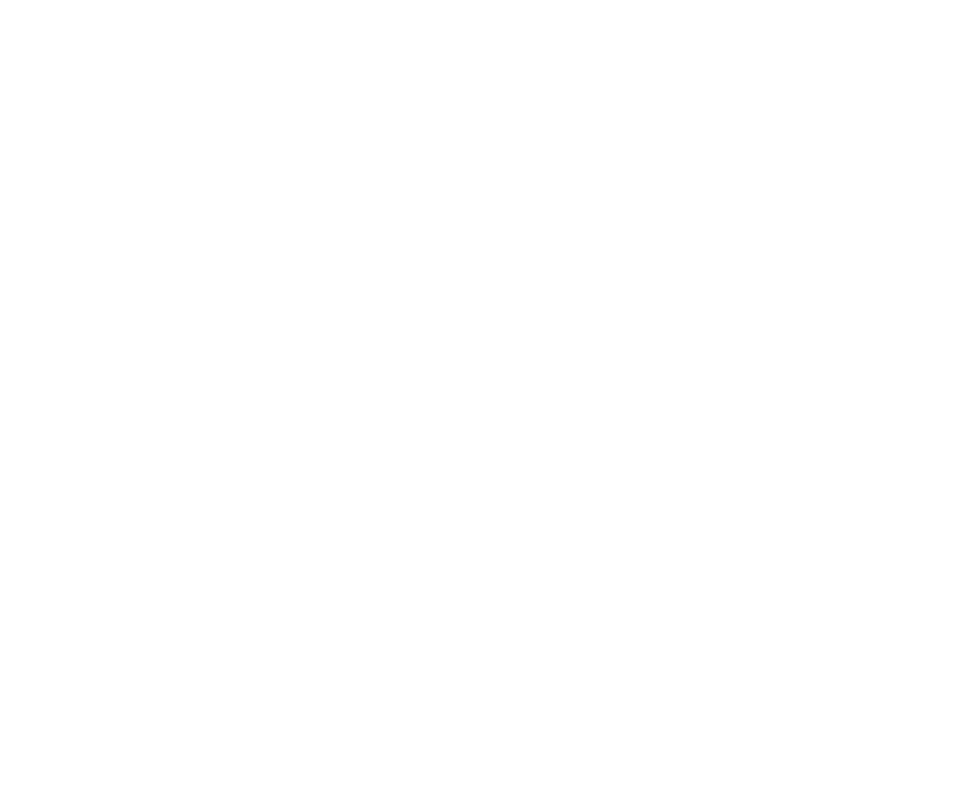
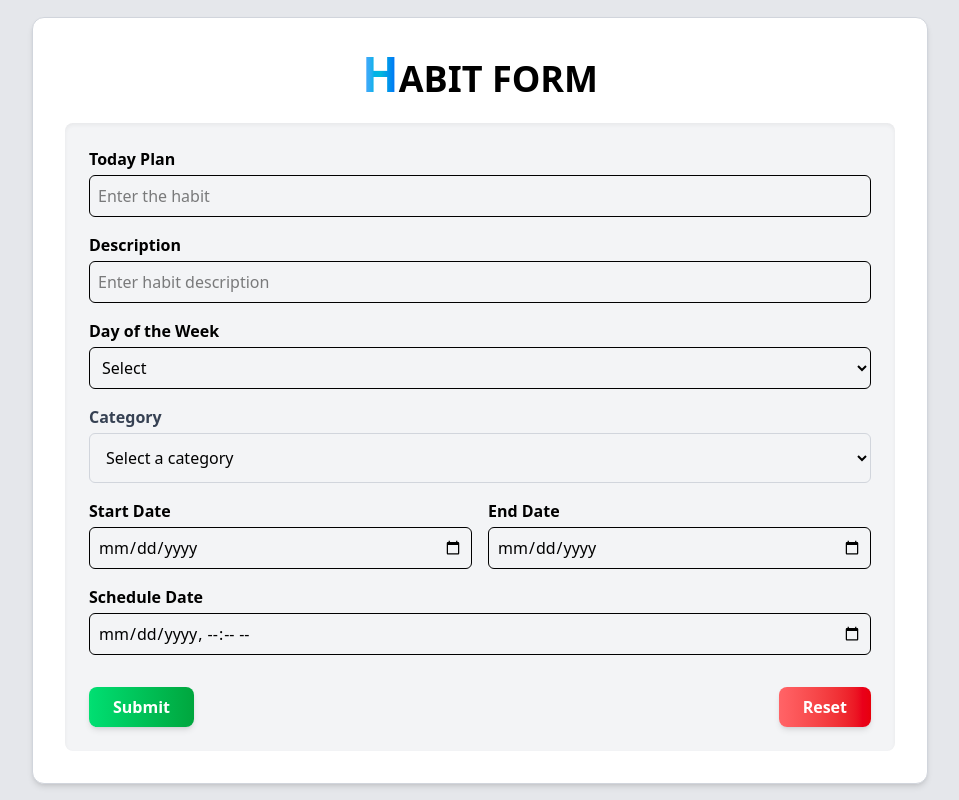
Before and after one commit to alcognerd/Habit_Tracker, a React (Vite) app in the folder client/: page / in a window 1280 px wide. Shown: the whole page, without its empty margins (160-1119 px from the left). Built offline with nearby package versions, Linux system fonts and the light colour scheme.

Commit message:
add new component habit form first step

```diff
--- a/client/src/App.jsx
+++ b/client/src/App.jsx
@@ -1,8 +1,12 @@
 import Calender from "./components/Calender";
+import Habitform from "./components/Habitform";
+
 const App = () => {
   return (
     <div className="">
       <Calender/>
+      <Habitform/>
+
     </div>
   );
 };
--- /dev/null
+++ b/client/src/components/Habitform.css
@@ -0,0 +1,11 @@
+/* Habitform.css */
+@keyframes shake {
+  0%, 100% { transform: translateX(0); }
+  25% { transform: translateX(-5px); }
+  50% { transform: translateX(5px); }
+  75% { transform: translateX(-5px); }
+}
+
+.shake {
+  animation: shake 0.4s ease-in-out;
+}
--- a/client/src/components/Habitform.jsx
+++ b/client/src/components/Habitform.jsx
@@ -1,7 +1,130 @@
-import React from 'react'
+import React, { useState } from 'react';
+import './Habitform.css'; // Custom CSS for shake animation
 
 export const Habitform = () => {
+  const [form, setForm] = useState({
+    plan: '',
+    description: '',
+    day: '',
+    category: '',
+    startDate: '',
+    endDate: '',
+    schedule: ''
+  });
+
+  const [shake, setShake] = useState(false);
+
+  const handleChange = (e) => {
+    setForm({ ...form, [e.target.name]: e.target.value });
+  };
+
+  const handleSubmit = (e) => {
+    e.preventDefault();
+
+    const hasEmpty = Object.values(form).some((value) => value === '');
+    if (hasEmpty) {
+      setShake(true);
+      setTimeout(() => setShake(false), 500); // Reset shake after animation
+    } else {
+      alert('Form Submitted Successfully!');
+      // Add your submit logic here
+    }
+  };
+
   return (
-    <div>Habitform</div>
-  )
-}
+    <div className="min-h-screen flex items-center justify-center bg-gray-200 px-4">
+      <div className="bg-white border border-gray-300 rounded-xl p-8 w-full max-w-4xl shadow-md">
+        <h2 className="text-4xl font-extrabold text-center mb-6">
+          <span className="text-5xl text-transparent bg-clip-text bg-gradient-to-r from-blue-400 via-cyan-500 to-blue-600">H</span>
+          ABIT FORM
+        </h2>
+
+        <form onSubmit={handleSubmit}>
+          <div className="bg-gray-100 p-6 rounded-lg shadow-inner space-y-4">
+            <div>
+              <label className="block font-semibold mb-1">Today Plan</label>
+              <input type="text" name="plan" value={form.plan} onChange={handleChange} placeholder="Enter the habit" className="w-full p-2 border rounded-md" />
+            </div>
+
+            <div>
+              <label className="block font-semibold mb-1">Description</label>
+              <input type="text" name="description" value={form.description} onChange={handleChange} placeholder="Enter habit description" className="w-full p-2 border rounded-md" />
+            </div>
+
+            <div>
+              <label className="block font-semibold mb-1">Day of the Week</label>
+              <select name="day" value={form.day} onChange={handleChange} className="w-full p-2 border rounded-md">
+                <option value="">Select</option>
+                <option>Monday</option>
+                <option>Tuesday</option>
+                <option>Wednesday</option>
+                <option>Thursday</option>
+                <option>Friday</option>
+                <option>Saturday</option>
+                <option>Sunday</option>
+              </select>
+            </div>
+
+            <div>
+              <label className="block font-semibold mb-1 text-gray-700">Category</label>
+              <select name="category" value={form.category} onChange={handleChange} className="w-full p-3 border border-gray-300 rounded-md focus:outline-none focus:ring-2 focus:ring-blue-400">
+                <option value="">Select a category</option>
+                <option>Health</option>
+                <option>Running</option>
+                <option>Study</option>
+                <option>Meditation</option>
+                <option>Fitness</option>
+                <option>Reading</option>
+                <option>Custom</option>
+              </select>
+            </div>
+
+            <div className="grid grid-cols-1 md:grid-cols-2 gap-4">
+              <div>
+                <label className="block font-semibold mb-1">Start Date</label>
+                <input type="date" name="startDate" value={form.startDate} onChange={handleChange} className="w-full p-2 border rounded-md" />
+              </div>
+              <div>
+                <label className="block font-semibold mb-1">End Date</label>
+                <input type="date" name="endDate" value={form.endDate} onChange={handleChange} className="w-full p-2 border rounded-md" />
+              </div>
+            </div>
+
+            <div>
+              <label className="block font-semibold mb-1">Schedule Date</label>
+              <input type="datetime-local" name="schedule" value={form.schedule} onChange={handleChange} className="w-full p-2 border rounded-md" />
+            </div>
+
+            <div className="flex justify-between pt-4">
+              <button
+                type="submit"
+                className={`${
+                  shake ? 'shake' : ''
+                } bg-gradient-to-r from-green-400 to-green-600 text-white px-6 py-2 rounded-lg shadow-md hover:shadow-lg transition duration-200 font-semibold`}
+              >
+                Submit
+              </button>
+              <button
+                type="reset"
+                className="bg-gradient-to-r from-red-400 to-red-600 text-white px-6 py-2 rounded-lg shadow-md hover:shadow-lg transition duration-200 font-semibold"
+                onClick={() => setForm({
+                  plan: '',
+                  description: '',
+                  day: '',
+                  category: '',
+                  startDate: '',
+                  endDate: '',
+                  schedule: ''
+                })}
+              >
+                Reset
+              </button>
+            </div>
+          </div>
+        </form>
+      </div>
+    </div>
+  );
+};
+
+export default Habitform;
```
